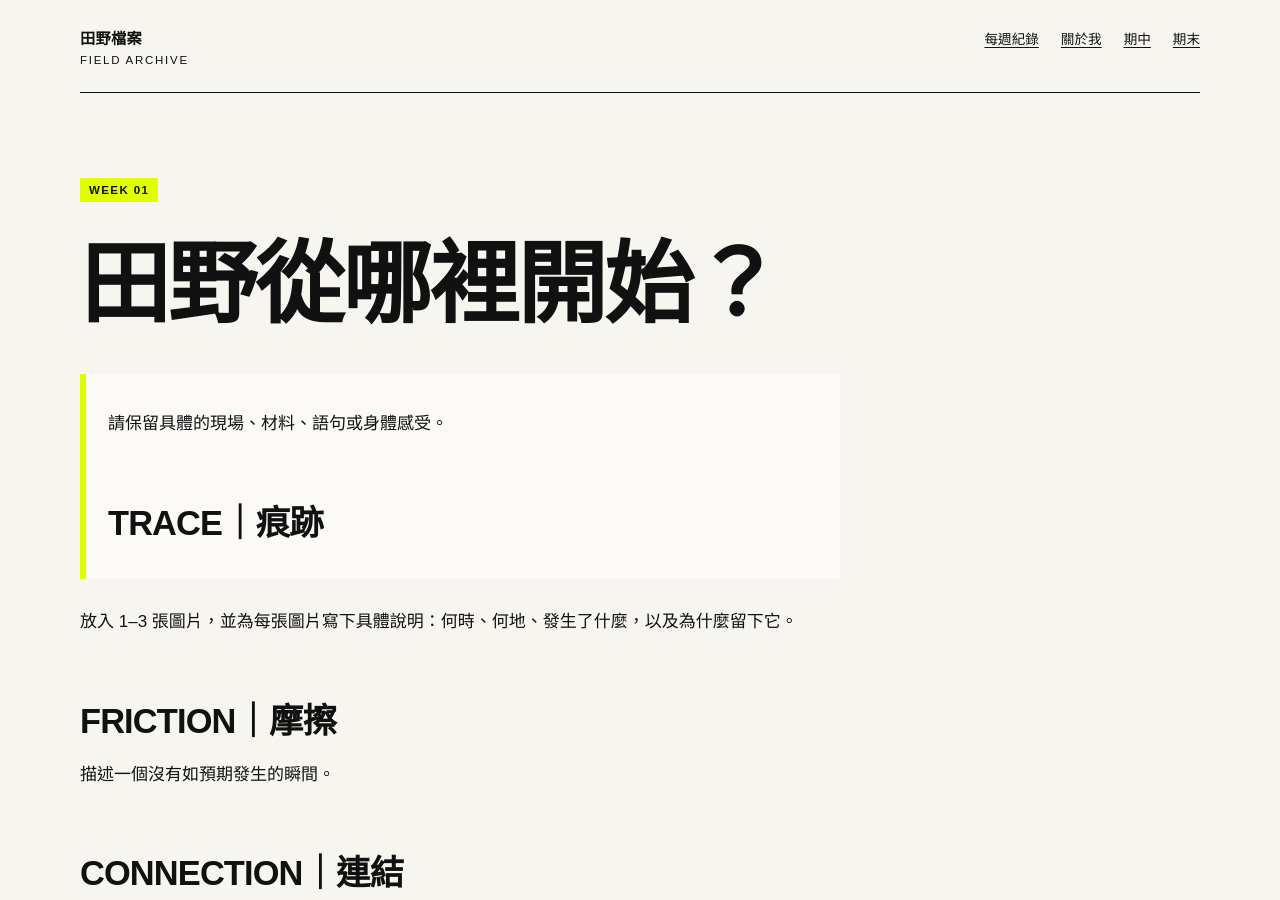
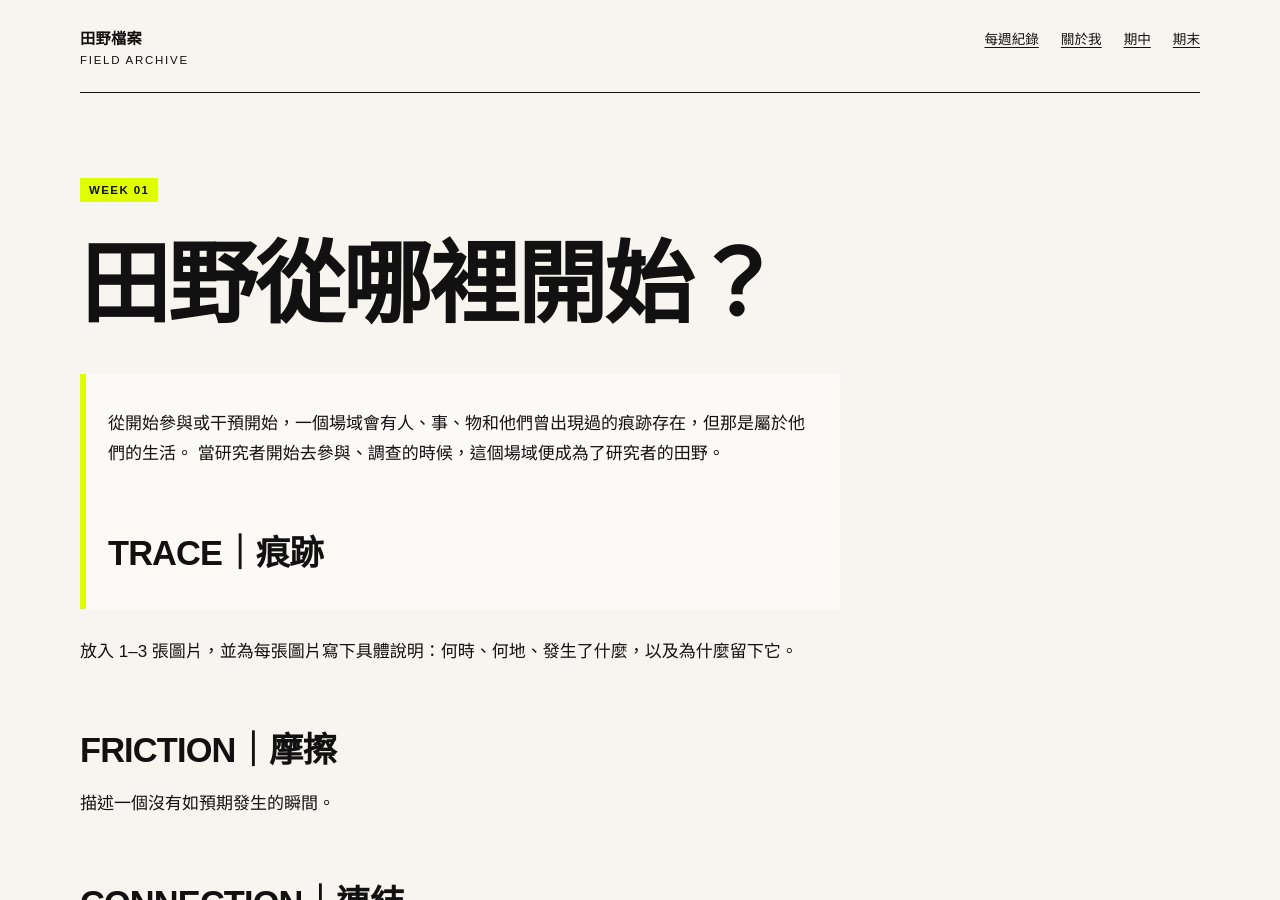
Before and after one commit to Jam72281/fieldworkarchive, a Jekyll site: the page built from weeks/week-01.md, in a window 1280 px wide and 900 px high. Built offline with Jekyll 4.4.1, drawn with Linux system fonts in a browser that asks for light colours.

Commit message:
Update week-01.md

```diff
--- a/weeks/week-01.md
+++ b/weeks/week-01.md
@@ -7,7 +7,8 @@ permalink: /weeks/week-01/
 
 # 田野從哪裡開始？
 
-> 請保留具體的現場、材料、語句或身體感受。
+> 從開始參與或干預開始，一個場域會有人、事、物和他們曾出現過的痕跡存在，但那是屬於他們的生活。
+> 當研究者開始去參與、調查的時候，這個場域便成為了研究者的田野。
 >
 ## TRACE｜痕跡
 
```
